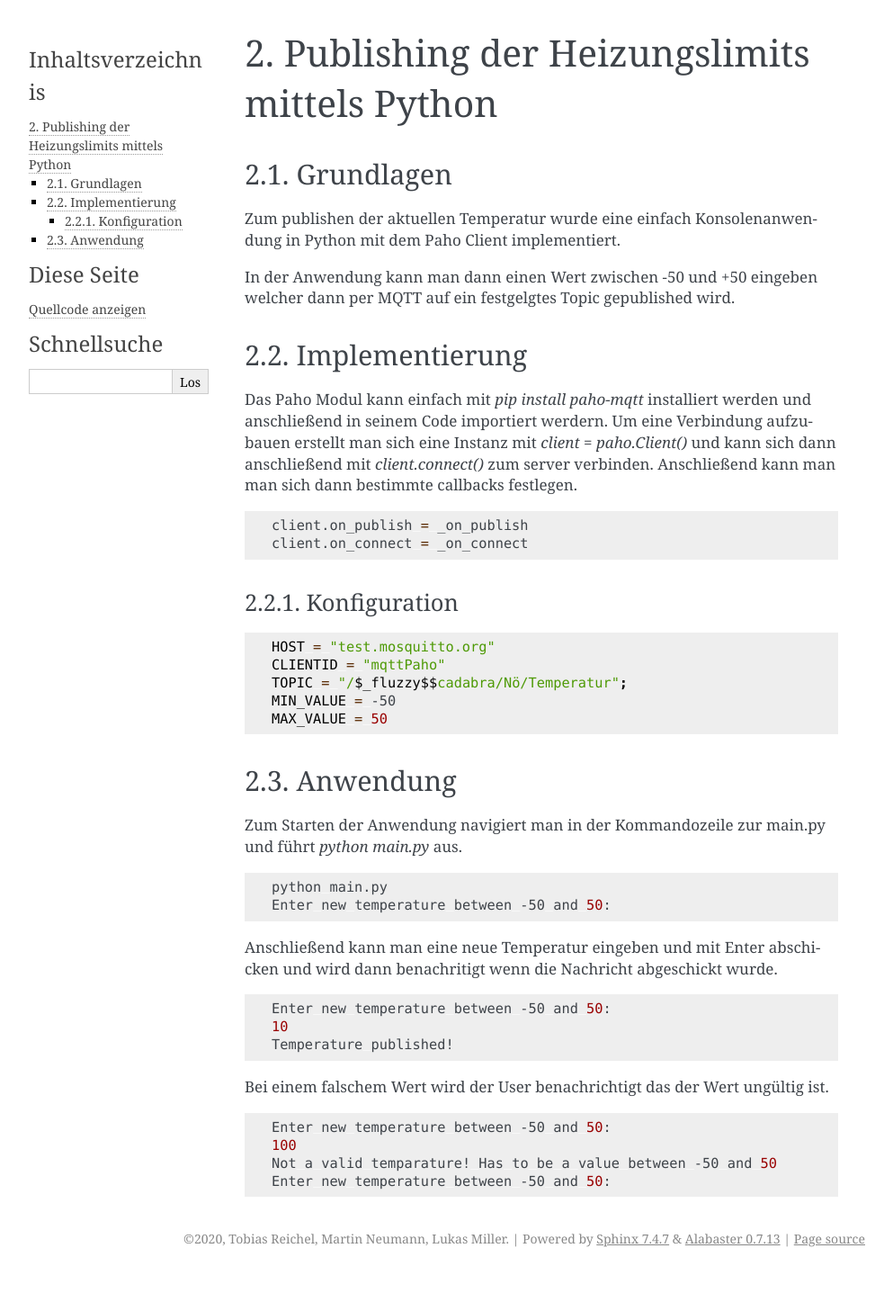
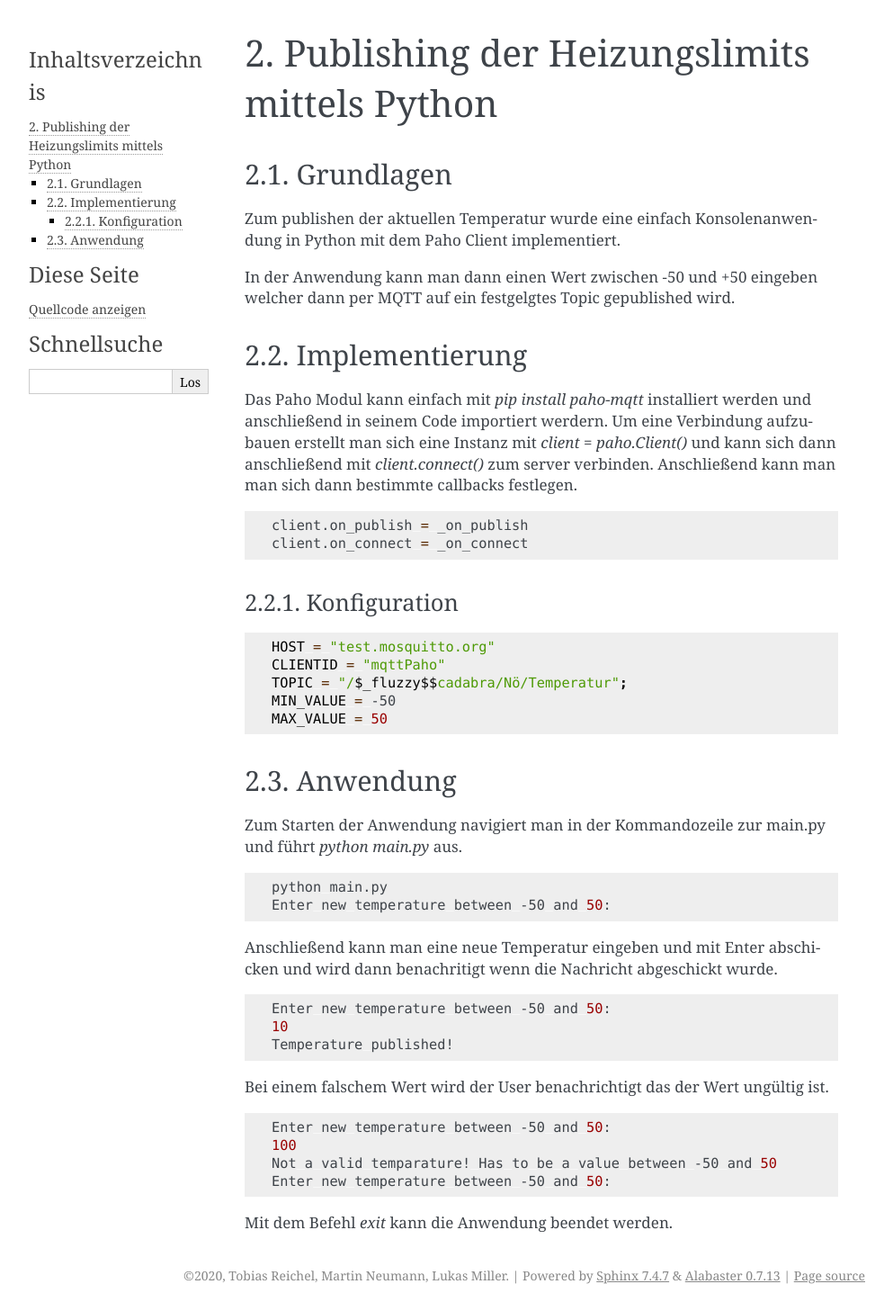
Before and after one commit to Schneggera/mqtt, a Sphinx documentation site: the page built from sphinx/python.rst, in a window 1280 px wide. Shown: the whole page at 90% size, without its empty margins (148-1141 px from the left). Built offline with Sphinx 7.4.7, drawn with Linux system fonts in a browser that asks for light colours; before the commit the page ends 1416 px from its top, so only the background shows below that.

Commit message:
updated doku

```diff
--- a/sphinx/python.rst
+++ b/sphinx/python.rst
@@ -63,3 +63,5 @@ Bei einem falschem Wert wird der User benachrichtigt das der Wert ungültig ist.
     100
     Not a valid temparature! Has to be a value between -50 and 50
     Enter new temperature between -50 and 50:
+
+Mit dem Befehl `exit` kann die Anwendung beendet werden.
```
